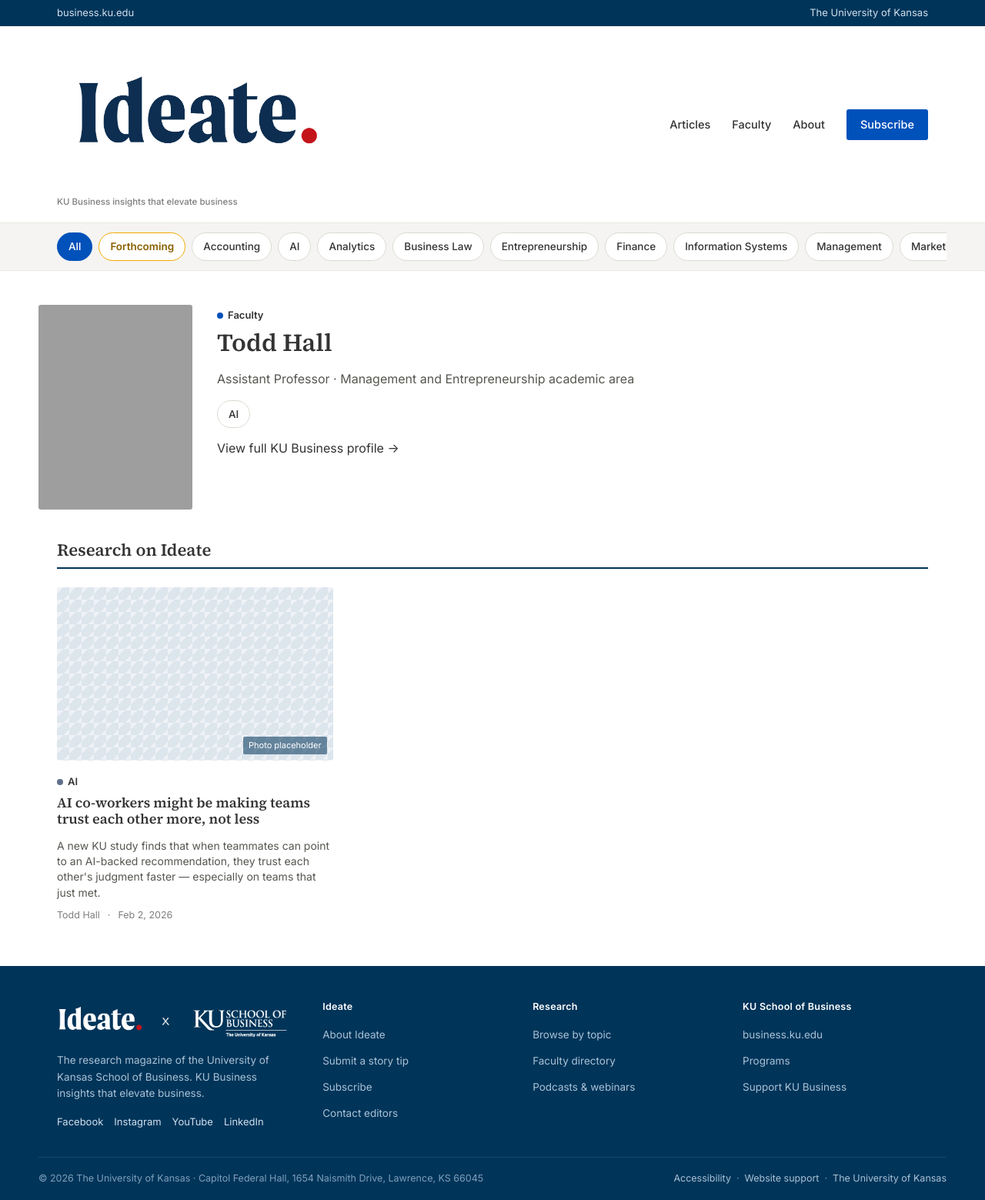
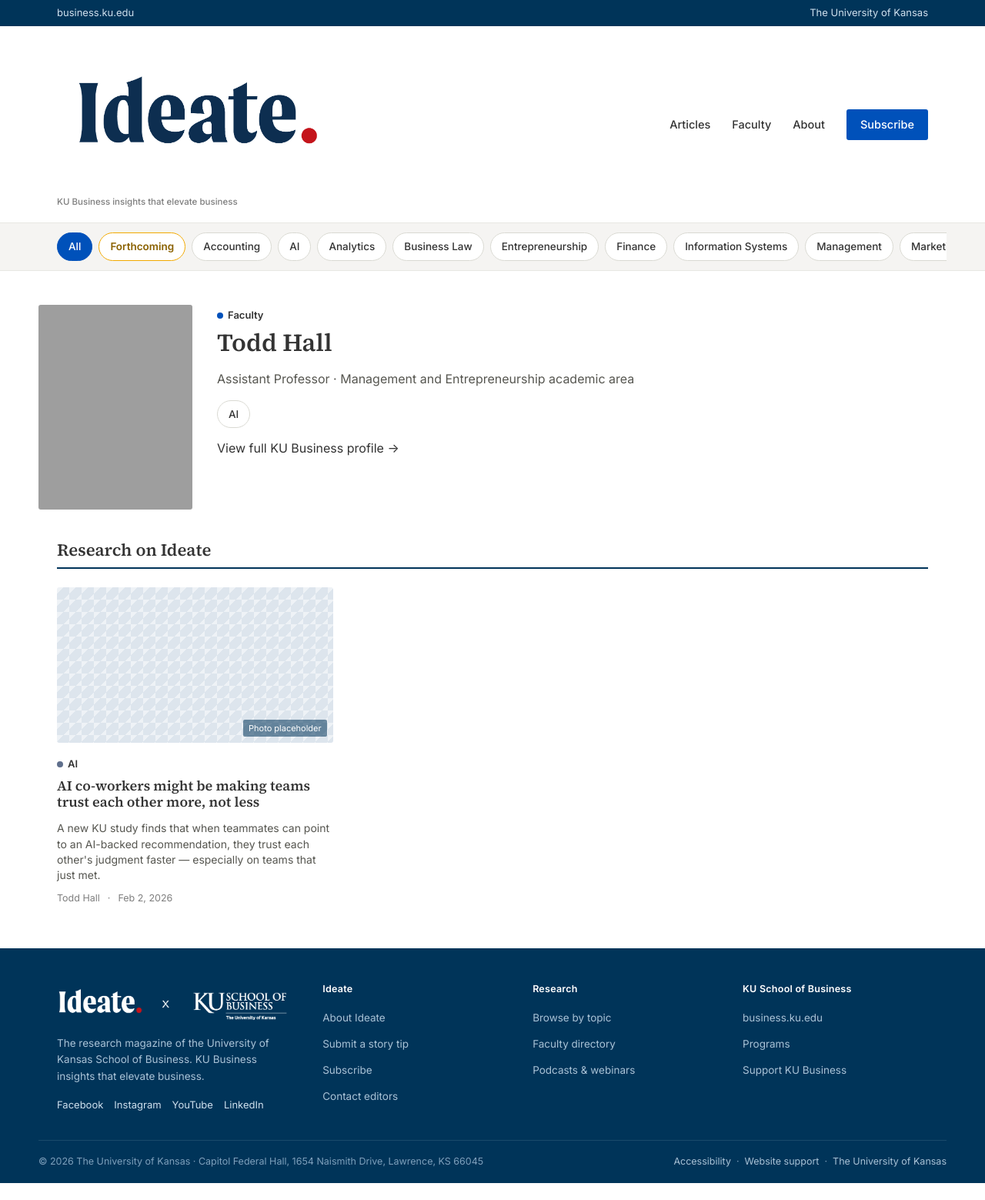
Before and after one commit to KUBschool/ideate, a Jekyll site: the page built from _faculty/todd-hall.md, in a window 1280 px wide. Shown: the whole page at 77% size. Built offline with Jekyll 4.4.1, drawn with Linux system fonts in a browser that asks for light colours; after the commit the page ends 1537 px from its top, so only the background shows below that; grey boxes are pictures that could not be loaded.

Commit message:
Update to CSS photo holder

```diff
--- a/assets/css/style.css
+++ b/assets/css/style.css
@@ -75,7 +75,7 @@
 .img-placeholder{
   position: relative;
   width: 100%;
-  aspect-ratio: 16 / 10;
+  aspect-ratio: 16 / 9;
   background:
     linear-gradient(135deg, rgba(255,255,255,.5) 25%, transparent 25%) 0 0/16px 16px,
     linear-gradient(315deg, rgba(255,255,255,.5) 25%, transparent 25%) 0 0/16px 16px,
@@ -105,7 +105,7 @@
   border-radius: var(--radius);
   overflow: hidden;
   object-fit: cover;
-  aspect-ratio: 16 / 10;
+  aspect-ratio: 16 / 9;
 }
 .photo.hero-art{ aspect-ratio: 4 / 3; }
 .photo.wide{ aspect-ratio: 21 / 9; }
@@ -228,7 +228,7 @@
   letter-spacing: -0.01em;
 }
 .wordmark .dot{ color: var(--ku-crimson); }
-.site-logo{ max-width: 500px; max-height: 200px; width: auto; height: auto; display: block; }
+.site-logo{ max-width: 425px; max-height: 200px; width: auto; height: auto; display: block; }
 .footer-logo{ max-width: 300px; max-height: 200px; width: auto; height: auto; margin-bottom: 12px; }
 .tagline{
   display: block;
```
